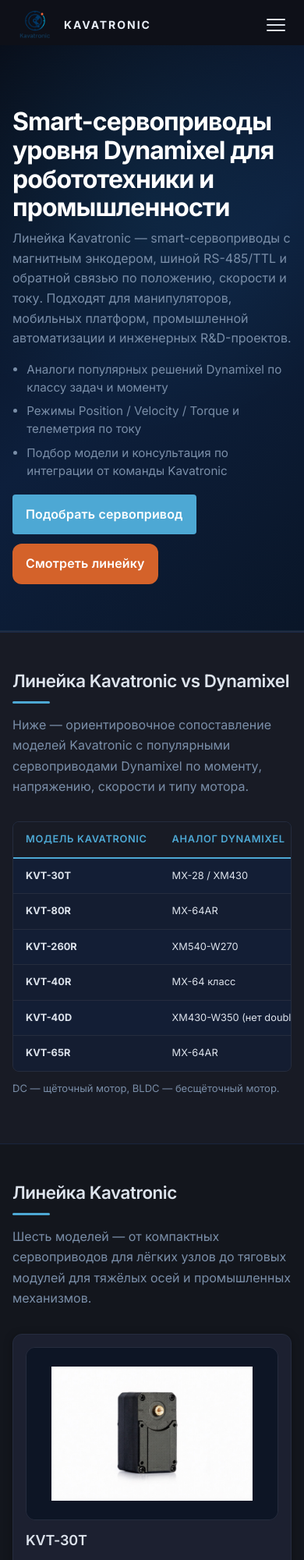
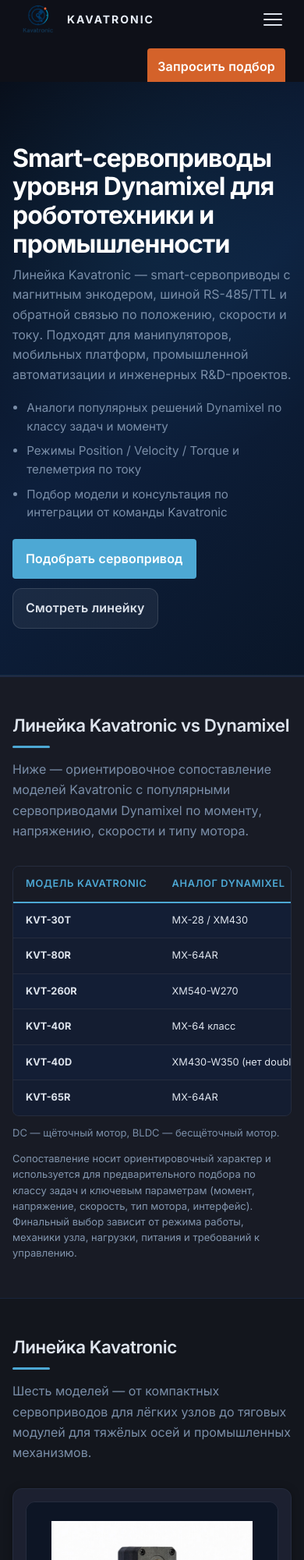
Before and after one commit to kavaboka-create/kavatronic-site, a website: page index.html in a window 390 px wide. Shown: the top 2000 px of the page at 78% size. Drawn offline with Linux system fonts and the light colour scheme.

Commit message:
Update site content

```diff
--- a/index.html
+++ b/index.html
@@ -24,6 +24,7 @@
         <img src="assets/logo.png" alt="" class="logo-img logo-img--home" width="200" height="60" />
         <span class="site-brand__name">KAVATRONIC</span>
       </a>
+      <a class="btn btn--orange btn--sm site-header__cta" href="#contacts">Запросить подбор</a>
       <button
         type="button"
         class="hamburger"
@@ -151,6 +152,11 @@
           </table>
         </div>
         <p class="table-footnote">DC — щёточный мотор, BLDC — бесщёточный мотор.</p>
+        <p class="comparison-disclaimer">
+          Сопоставление носит ориентировочный характер и используется для предварительного подбора по классу задач и
+          ключевым параметрам (момент, напряжение, скорость, тип мотора, интерфейс). Финальный выбор зависит от режима
+          работы, механики узла, нагрузки, питания и требований к управлению.
+        </p>
       </section>
 
       <section id="products" class="section">
@@ -285,8 +291,9 @@
             <div>
               <strong>Электродвигатель (DC или BLDC)</strong>
               <p class="servo-intro__text">
-                Источник первобытного вращения. Щёточный (DC) — дешевле, но искрит и стирается. Бесщёточный (BLDC) —
-                тише, мощнее и живёт годами при круглосуточной работе.
+                Источник крутящего момента на входе редуктора. Щёточный (DC) — проще и дешевле, но требует обслуживания
+                (щёточный узел, износ, помехи). Бесщёточный (BLDC) — выше ресурс, стабильнее в длительных режимах и лучше
+                подходит для непрерывной работы.
               </p>
             </div>
           </li>
@@ -296,7 +303,8 @@
               <strong>Редуктор (шестерни)</strong>
               <p class="servo-intro__text">
                 Сам по себе мотор крутится слишком быстро и слабо. Редуктор превращает быстрые обороты мотора в медленное
-                и очень сильное движение вала. Только сталь — пластик оставьте производителям игрушек.
+                и сильное движение вала. В силовых узлах критичны материал и точность зубчатых пар, термообработка и
+                смазка: это напрямую влияет на люфт, шум и ресурс.
               </p>
             </div>
           </li>
@@ -405,8 +413,8 @@
           <h2 class="section-title">Запросить цену / консультацию</h2>
         </header>
         <p class="section-form-intro">
-          Опишите задачу и выберите модель — мы поможем подобрать сервопривод под ваш проект и ответим в течение 1
-          рабочего дня.
+          Опишите задачу и выберите модель — мы поможем подобрать сервопривод под ваш проект и ответим в течение 2
+          рабочих дней.
         </p>
         <!-- Formspree: при проблемах с доставкой проверьте endpoint и подтверждённый email в кабинете Formspree -->
         <form id="contact-form" class="contact-form" action="https://formspree.io/f/xwvwdzre" method="POST">
--- a/style.css
+++ b/style.css
@@ -151,10 +151,19 @@ a:focus-visible {
   align-items: center;
   justify-content: space-between;
   gap: 12px 20px;
-  min-height: 64px;
-  padding: 0 20px;
+  min-height: 72px;
+  padding: 0 24px;
   background: var(--color-header-bg);
   border-bottom: 1px solid var(--color-border);
+}
+
+.site-header__cta {
+  white-space: nowrap;
+}
+
+.site-header__cta:focus-visible {
+  outline: 2px solid rgba(77, 168, 212, 0.7);
+  outline-offset: 2px;
 }
 
 /* Старое чекбокс-меню отключено — используется #hamburger + #mobile-menu */
@@ -294,15 +303,15 @@ main.container {
   display: flex;
   flex-wrap: wrap;
   gap: 12px;
-  margin-top: 18px;
+  margin-top: 22px;
 }
 
 .hero__bullets {
-  margin: 16px 0 0;
+  margin: 18px 0 0;
   padding-left: 1.2em;
   color: var(--color-text-muted);
   font-size: 0.95rem;
-  line-height: 1.5;
+  line-height: 1.55;
   max-width: min(70ch, 100%);
 }
 
@@ -327,6 +336,14 @@ main.container {
   font-size: 13px;
   color: var(--color-text-muted);
   line-height: 1.5;
+}
+
+.comparison-disclaimer {
+  margin: 10px 0 0;
+  max-width: 78ch;
+  font-size: 13px;
+  color: color-mix(in srgb, var(--color-text-muted) 92%, var(--color-text) 8%);
+  line-height: 1.55;
 }
 
 .product-card__tagline {
@@ -462,14 +479,14 @@ h2.section-title::after {
 }
 
 .hero__actions .btn--secondary {
-  background: var(--color-accent2);
-  color: #fff;
-  border-color: transparent;
+  background: rgba(255, 255, 255, 0.06);
+  color: var(--color-text);
+  border-color: rgba(255, 255, 255, 0.12);
 }
 
 .hero__actions .btn--secondary:hover,
 .hero__actions .btn--secondary:focus-visible {
-  background: #b55825;
+  background: rgba(255, 255, 255, 0.09);
   text-decoration: none;
 }
 
@@ -1798,6 +1815,11 @@ body.kvt-modal-open {
     align-items: center;
   }
 
+  .site-header__cta {
+    order: 2;
+    margin-left: auto;
+  }
+
   .hamburger {
     display: flex;
   }
```
